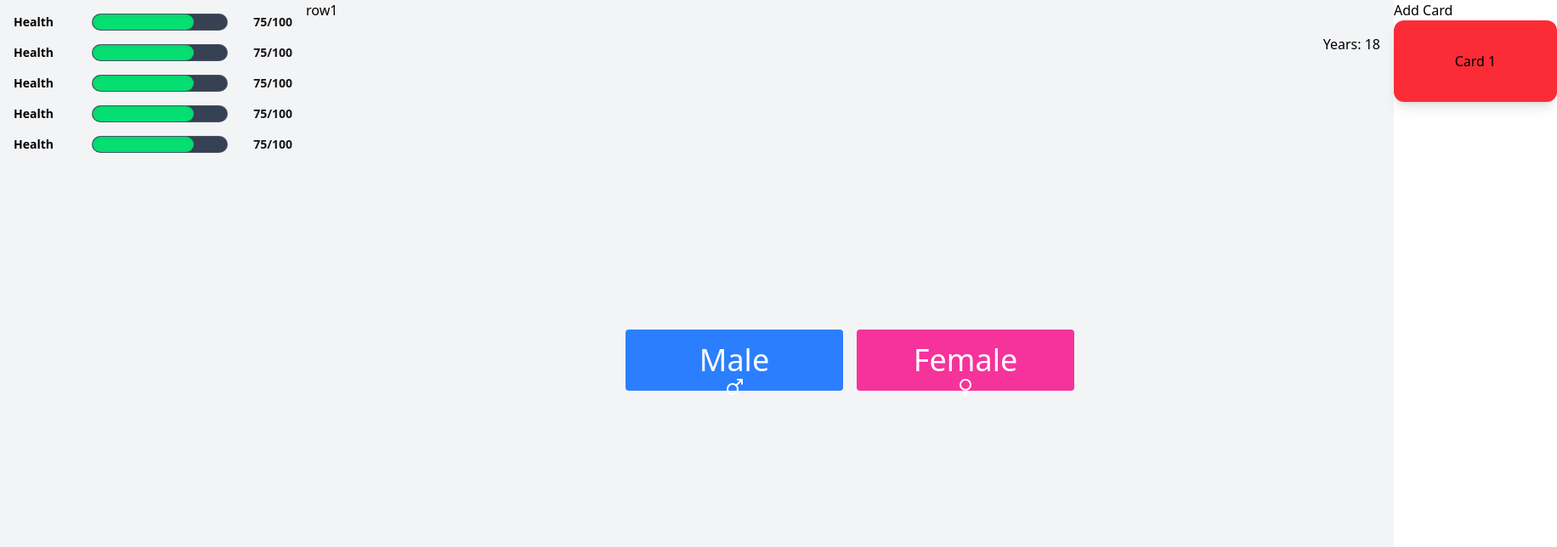
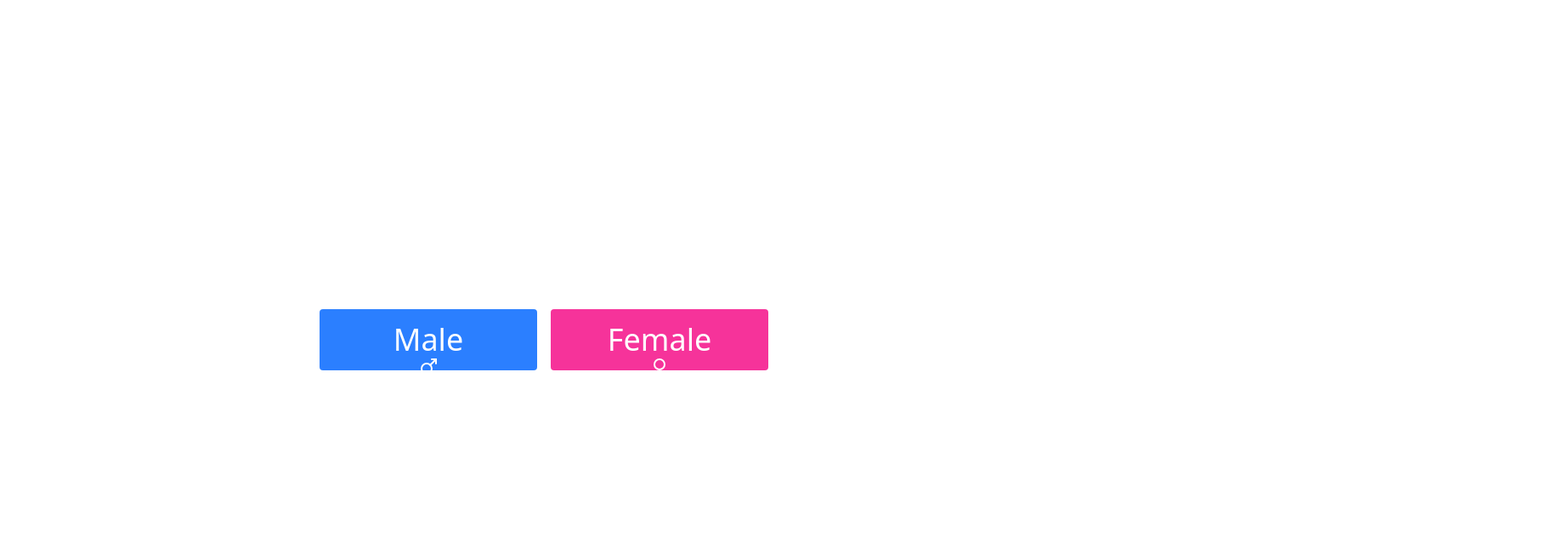
Before and after one commit to kn-kraken/kraken-game, a React (Vite) app: page / in a window 1280 px wide. Shown: the top 644 px of the page at 85% size, 1832 px wide, since content can reach past the window. Built offline with nearby package versions, Linux system fonts and the light colour scheme.

Commit message:
Fix layout

```diff
--- a/src/App.tsx
+++ b/src/App.tsx
@@ -1,5 +1,4 @@
 import GameLayout from "./layouts/GameLayout";
-import YearCounter from "./components/YearCounter";
 import SelectGender from "./components/SelectGender";
 import { useGameState } from "./hooks/useGame";
 
@@ -7,12 +6,10 @@ function App() {
 	const { gamePhase } = useGameState();
 
 	return (
-		<GameLayout>
-			<div className="relative min-h-screen h-screen w-screen">
-				{gamePhase === "setup" && <SelectGender />}
-				<YearCounter className="absolute top-4 right-4" />
-			</div>
-		</GameLayout>
+		<div className="relative min-h-screen h-screen w-screen">
+			{gamePhase === "setup" && <SelectGender />}
+			{gamePhase === "card_display" && <GameLayout />}
+		</div>
 	);
 }
 
--- a/src/layouts/GameLayout.tsx
+++ b/src/layouts/GameLayout.tsx
@@ -1,5 +1,6 @@
 import InventoryCardContainer from "../components/InventoryCardContainer";
 import StatusBar from "../components/StatusBar";
+import YearCounter from "../components/YearCounter";
 import BoardLayout from "./BoardLayout";
 
 type GameLayoutProps = {
@@ -15,6 +16,7 @@ export default function GameLayout({ children }: GameLayoutProps) {
 				<StatusBar label="Health" value={75} />
 				<StatusBar label="Health" value={75} />
 				<StatusBar label="Health" value={75} />
+				<YearCounter />
 			</div>
 			<div className="flex-2">
 				<BoardLayout>{children}</BoardLayout>
```
